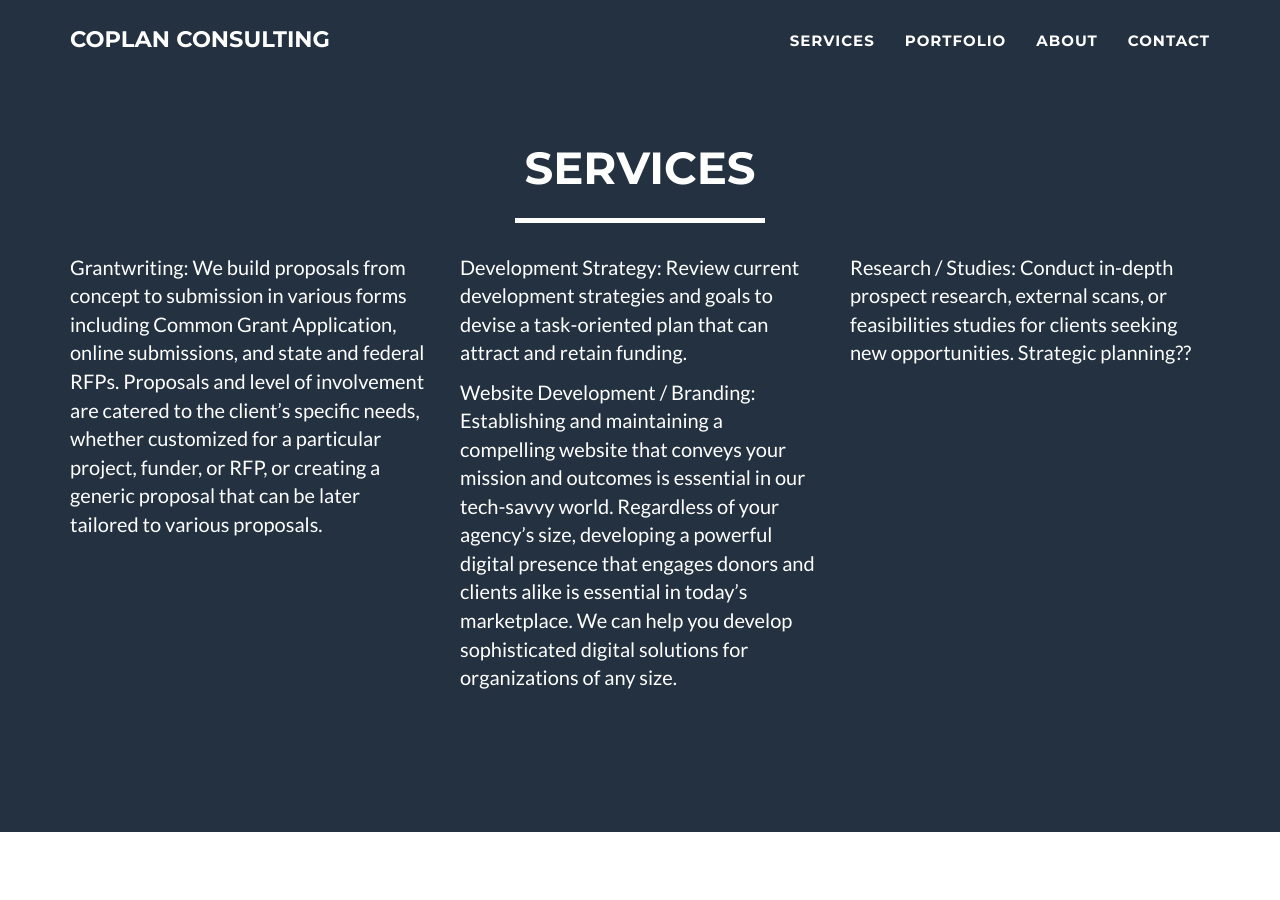
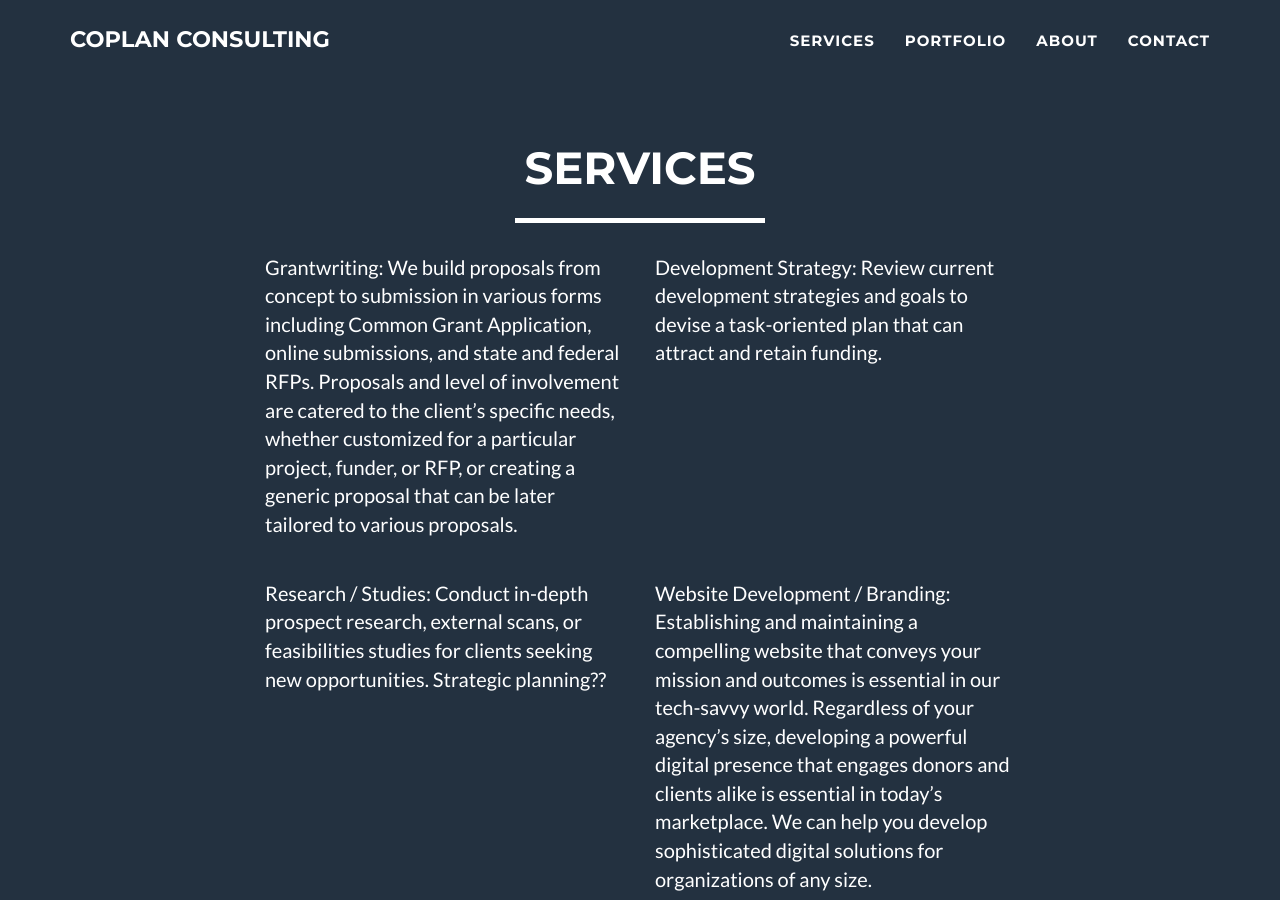
Before and after one commit to ccoplan/ccoplan.github.io, a Jekyll site: the page built from index.html, in a window 1280 px wide and 900 px high, scrolled down 732 px. Built offline with Jekyll 4.4.1, drawn with Linux system fonts in a browser that asks for light colours.

Commit message:
Update services.html

```diff
--- a/_includes/services.html
+++ b/_includes/services.html
@@ -17,14 +17,15 @@
     </style>
 
     <div class="row" id="toprow">
-      <div class="col-lg-4">
+      <div class="col-lg-4 col-lg-offset-2">
         <p>Grantwriting: We build proposals from concept to submission in various forms including Common Grant Application, online submissions, and state and federal RFPs.  Proposals and level of involvement are catered to the client’s specific needs, whether customized for a particular project, funder, or RFP, or creating a generic proposal that can be later tailored to various proposals.</p>
       </div>
       <div class="col-lg-4">
         <p>Development Strategy: Review current development strategies and goals to devise a task-oriented plan that can attract and retain funding.</p>
       </div>
-
-      <div class="col-lg-4">
+    </div>
+    <div class="row">
+      <div class="col-lg-4 col-lg-offset-2">
         <p>Research / Studies: Conduct in-depth prospect research, external scans, or feasibilities studies for clients seeking new opportunities.  Strategic planning??
 </p>
       </div>
```
